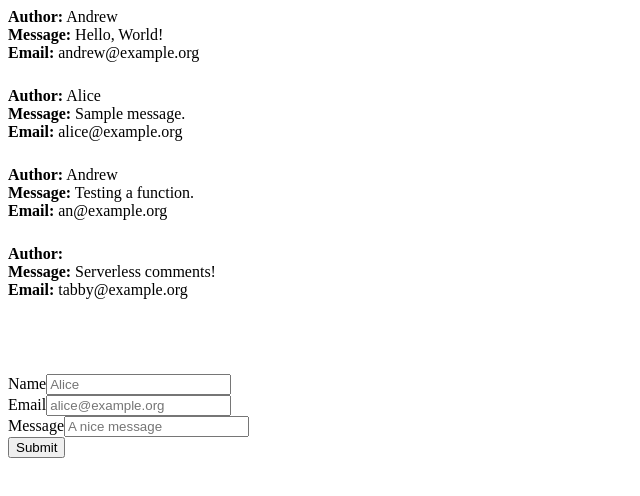
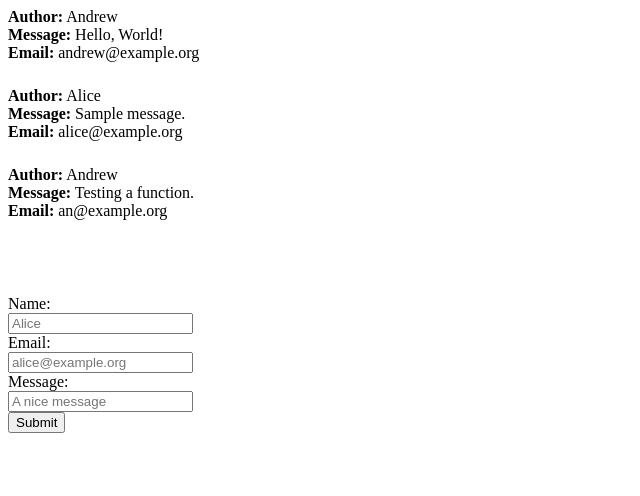
Before and after one commit to healeycodes/gatsby-serverless-comments, a Gatsby site: page / in a window 1280 px wide. Shown: the whole page, without its empty margins (0-640 px from the left). Built offline with nearby package versions, Linux system fonts and the light colour scheme; Gatsby itself is replaced by a stand-in of ours.

Commit message:
Trim comments

```diff
--- a/src/comments.json
+++ b/src/comments.json
@@ -1 +1,20 @@
-[{"author":"Andrew","email":"andrew@example.org","message":"Hello, World!","date":1588521002906},{"author":"Alice","email":"alice@example.org","message":"Sample message.","date":1588521002907},{"author":"Andrew","email":"an@example.org","message":"Testing a function.","date":1588618960021},{"email":"tabby@example.org","message":"Serverless comments!","date":1588703410281}]
+[
+  {
+    "author": "Andrew",
+    "email": "andrew@example.org",
+    "message": "Hello, World!",
+    "date": 1588521002906
+  },
+  {
+    "author": "Alice",
+    "email": "alice@example.org",
+    "message": "Sample message.",
+    "date": 1588521002907
+  },
+  {
+    "author": "Andrew",
+    "email": "an@example.org",
+    "message": "Testing a function.",
+    "date": 1588618960021
+  }
+]
--- a/src/pages/index.js
+++ b/src/pages/index.js
@@ -5,7 +5,7 @@ class CommentForm extends React.Component {
   constructor(props) {
     super(props)
     this.state = {
-      name: "",
+      author: "",
       email: "",
       message: "",
     }
@@ -24,7 +24,7 @@ class CommentForm extends React.Component {
     const status = await fetch("/.netlify/functions/comment", {
       method: "PUT",
       body: JSON.stringify({
-        name: this.state.name,
+        name: this.state.author,
         email: this.state.email,
         message: this.state.message,
       }),
@@ -54,39 +54,39 @@ class CommentForm extends React.Component {
         <div style={{ paddingTop: "50px" }} />
         <form>
           <div>
-            <label>
-              Name
+            <label htmlFor="name" style={{ display: "block" }}>
+              Name:
+            </label>
             <input
-                name="name"
+              name="author"
               placeholder="Alice"
               value={this.state.name}
               onChange={this.handleInputChange}
             />
-            </label>
           </div>
 
           <div>
-            <label>
-              Email
+            <label htmlFor="email" style={{ display: "block" }}>
+              Email:
+            </label>
             <input
               name="email"
               placeholder="alice@example.org"
               value={this.state.email}
               onChange={this.handleInputChange}
             />
-            </label>
           </div>
 
           <div>
-            <label>
-              Message
+            <label htmlFor="message" style={{ display: "block" }}>
+              Message:
+            </label>
             <input
               name="message"
               placeholder="A nice message"
               value={this.state.message}
               onChange={this.handleInputChange}
             />
-            </label>
           </div>
 
           <button type="button" onClick={this.handleSubmit}>
```
Lines whose indentation alone changed are shown as unchanged.
